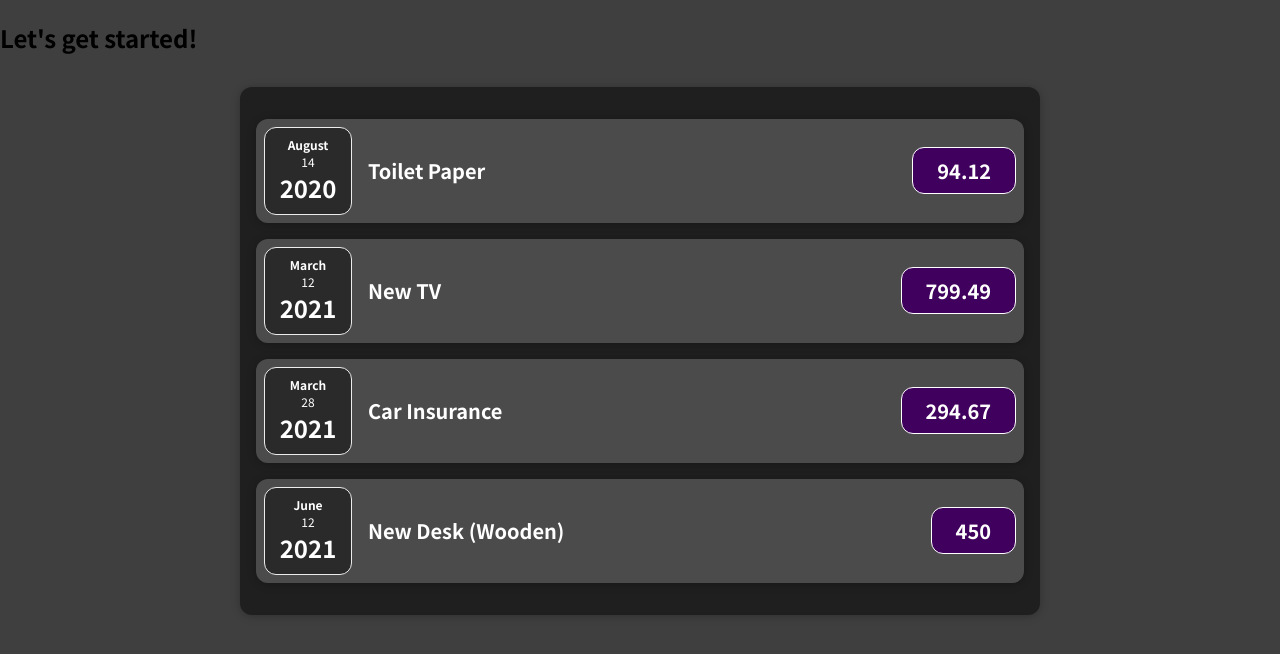
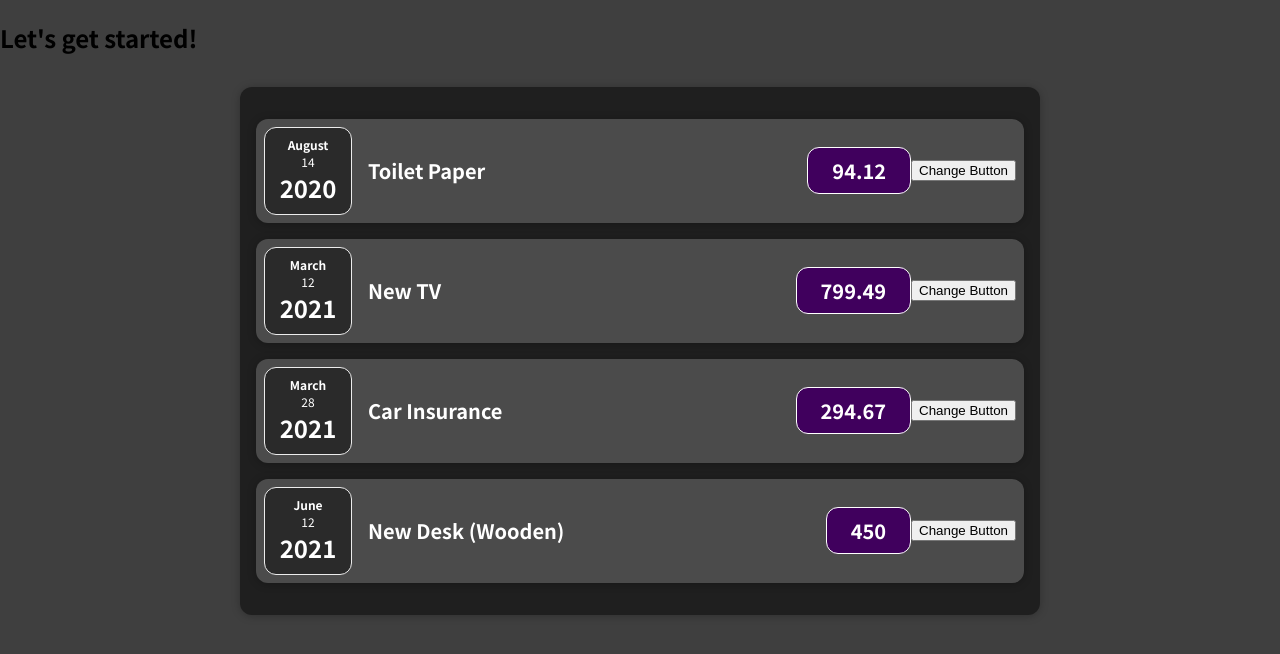
Before and after one commit to Sambhav0306/Expense-Tracker, a React (Vite) app: page / in a window 1280 px wide. Shown: the top 654 px of the page. Built offline with nearby package versions, Linux system fonts and the light colour scheme.

Commit message:
Change Made

```diff
--- a/src/components/ExpenseItem.jsx
+++ b/src/components/ExpenseItem.jsx
@@ -1,16 +1,24 @@
+import { useState } from 'react';
 import './ExpenseItem.css';
 import './ExpenseDate';
 import Card from './Card';
 import ExpenseDate from './ExpenseDate';
 function ExpenseItem(props) {
 
+    const [title, setTitle] = useState(props.title);
+    const clickHandler = () => {
+        setTitle('Updated');
+        console.log("hello")
+    }
+
     return (
         <Card className="expense-item">
             <ExpenseDate date={props.date} />
             <div className='expense-item__description'>
-                <h2>{props.title}</h2>
+                <h2>{title}</h2>
                 <div className="expense-item__price">{props.amount}</div>
             </div>
+            <button onClick={clickHandler}>Change Button</button>
         </Card>
     );
 }
```
